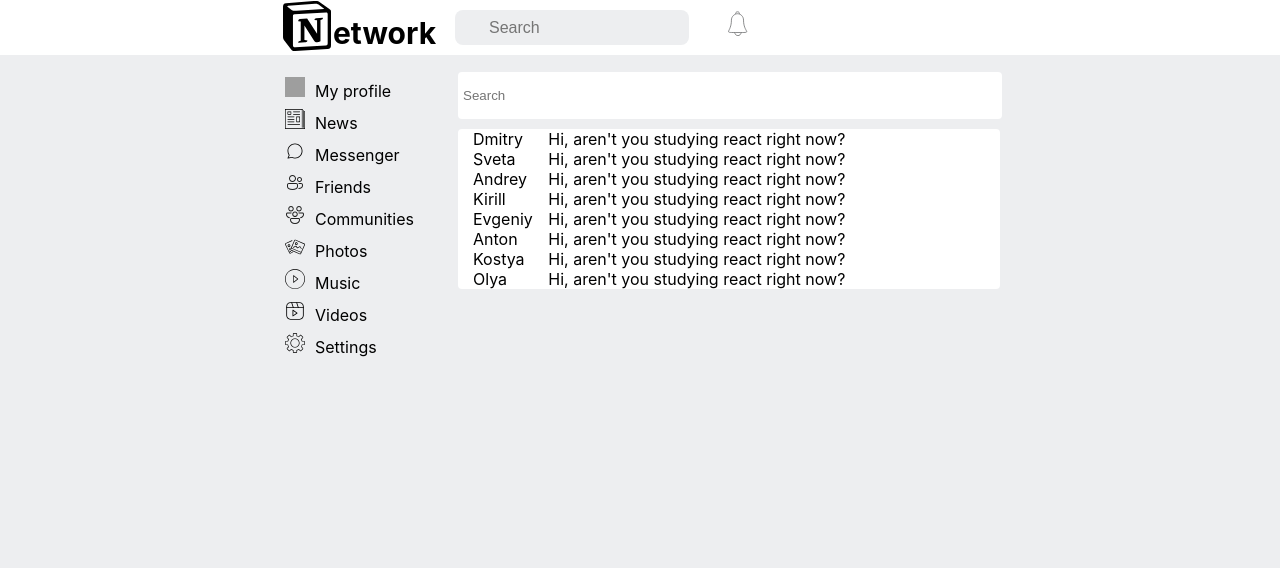
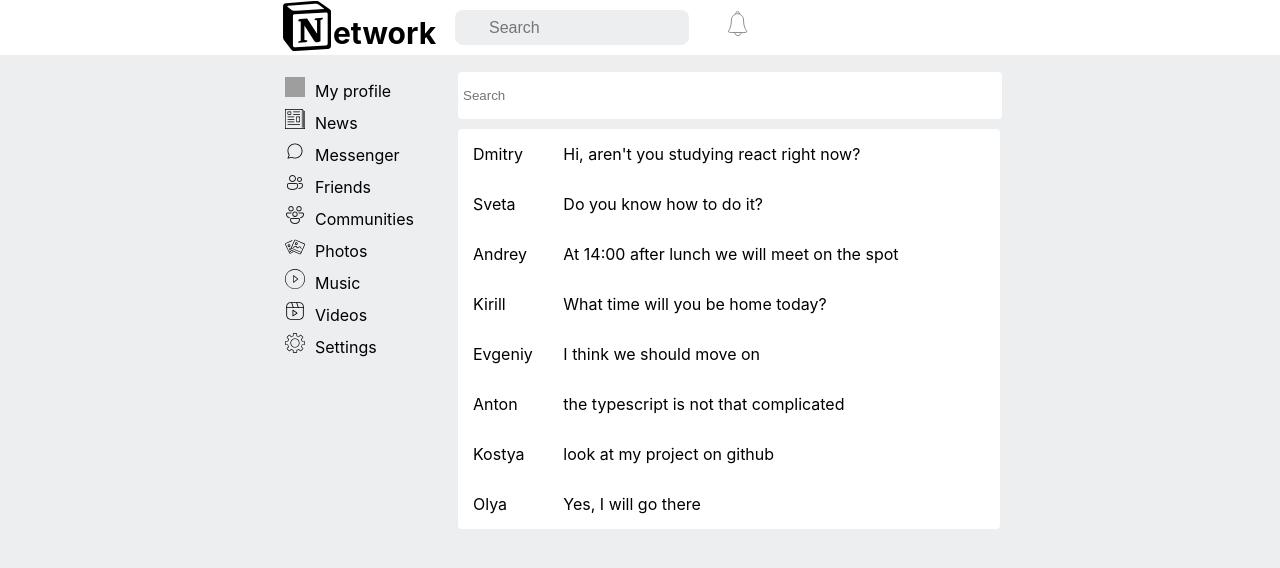
Before and after one commit to Romys58/my-social-network, a React (Create React App) app: page /messenger in a window 1280 px wide. Shown: the top 568 px of the page. Built offline with nearby package versions, Linux system fonts and the light colour scheme; grey boxes are pictures that could not be loaded.

Commit message:
update dialogs windows

```diff
--- /dev/null
+++ b/src/components/Messenger/DialogContent/DialogContent.jsx
@@ -0,0 +1,36 @@
+import React from "react";
+import style from "./DialogContent.module.css";
+
+
+const DialogContent = () => {
+    return (
+        <div className={style.dialog_content}>
+            <div className={style.item}>
+                Hi, aren't you studying react right now?
+            </div>
+            <div className={style.item}>
+                Do you know how to do it?
+            </div>
+            <div className={style.item}>
+                At 14:00 after lunch we will meet on the spot
+            </div>
+            <div className={style.item}>
+                What time will you be home today?
+            </div>
+            <div className={style.item}>
+                I think we should move on
+            </div>
+            <div className={style.item}>
+                the typescript is not that complicated
+            </div>
+            <div className={style.item}>
+                look at my project on github
+            </div>
+            <div className={style.item}>
+                Yes, I will go there
+            </div>
+        </div>
+    );
+}
+
+export default DialogContent;
--- /dev/null
+++ b/src/components/Messenger/DialogContent/DialogContent.module.css
@@ -0,0 +1,12 @@
+.dialog_content {
+    grid-column: 2 / 3;
+}
+
+.item {
+    cursor: pointer;
+    padding: 15px;
+}
+
+.item:hover {
+    background: #aeb7c21f;
+}
--- a/src/components/Messenger/Messenger.jsx
+++ b/src/components/Messenger/Messenger.jsx
@@ -1,6 +1,7 @@
 import style from "./Messenger.module.css";
 import React from "react";
 import UserNameDialog from "./UserNameDialog/UserNameDialog";
+import DialogContent from "./DialogContent/DialogContent";
 
 
 const Messenger = () => {
@@ -9,34 +10,8 @@ const Messenger = () => {
             <input className={style.input} placeholder="Search" type="text"></input>
 
             <div className={style.dialog_window}>
-                    <UserNameDialog />
-
-                    <div className={style.dialog_content}>
-                        <div className={style.item}>
-                            Hi, aren't you studying react right now?
-                        </div>
-                        <div className={style.item}>
-                            Hi, aren't you studying react right now?
-                        </div>
-                        <div className={style.item}>
-                            Hi, aren't you studying react right now?
-                        </div>
-                        <div className={style.item}>
-                            Hi, aren't you studying react right now?
-                        </div>
-                        <div className={style.item}>
-                            Hi, aren't you studying react right now?
-                        </div>
-                        <div className={style.item}>
-                            Hi, aren't you studying react right now?
-                        </div>
-                        <div className={style.item}>
-                            Hi, aren't you studying react right now?
-                        </div>
-                        <div className={style.item}>
-                            Hi, aren't you studying react right now?
-                        </div>
-                    </div>
+                <UserNameDialog />
+                <DialogContent />
             </div>
 
         </div>
--- a/src/components/Messenger/UserNameDialog/UserNameDialog.module.css
+++ b/src/components/Messenger/UserNameDialog/UserNameDialog.module.css
@@ -4,12 +4,12 @@
 
 .item {
     display: block;
-    padding-left: 15px;
+    padding: 15px;
     cursor: pointer;
 }
 
 .item:hover {
-    background: red;
+    background: #aeb7c21f;
 }
 
 .link {
```
